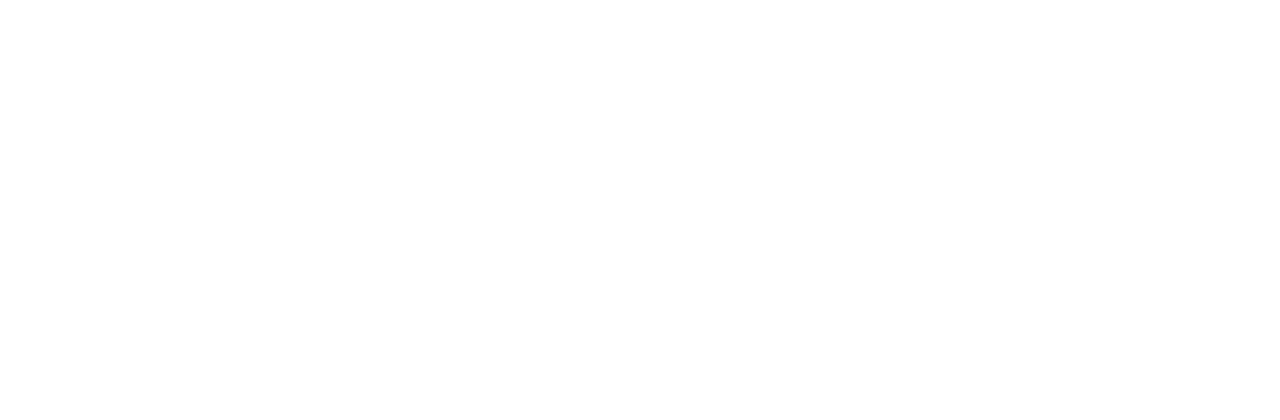
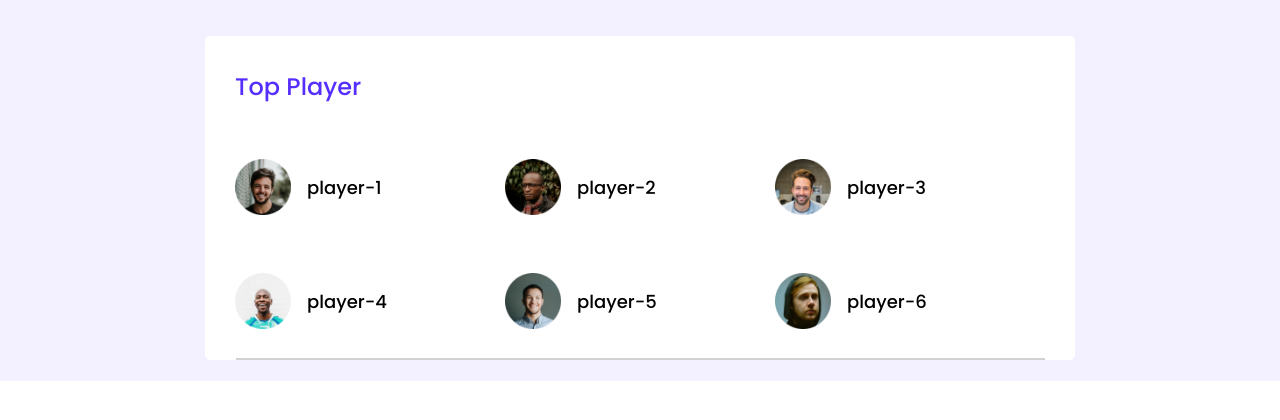
Before and after one commit to developer-nieem/leaderboard-project, a plain HTML site: page index.html in a window 1280 px wide. Drawn offline with Linux system fonts and the light colour scheme.

Commit message:
done top player section

```diff
--- a/css/style.css
+++ b/css/style.css
@@ -0,0 +1,63 @@
+@import url('https://fonts.googleapis.com/css2?family=Poppins:wght@400;500;700&display=swap');
+
+* {
+    margin: 0;
+    padding: 0;
+    font-family: 'Poppins', sans-serif;
+}
+
+main {
+    background-color: #F3F1FF;
+    display: flex;
+    justify-content: center;
+}
+
+.conatiner {
+    width: 870px;
+    background-color: #fff;
+    margin-top: 36px;
+    margin-bottom: 21px;
+    border-radius: 5px;
+}
+
+.title {
+    font-weight: 500;
+    font-size: 24px;
+    color: #562EFF;
+    padding: 33px 0px 0px 30px;
+}
+hr{
+    width: 807px;
+    border: 1px solid #D1D1D1;
+    margin: 0 auto;
+}
+/* Global css end */
+
+/* top player css start here */
+.players {
+    display: grid;
+    grid-template-columns: repeat(3, 1fr);
+    padding: 26px 30px 0px 30px;
+
+}
+
+.player {
+    display: flex;
+    align-items: center;
+    margin: 29px 0px ;
+}
+
+.player img {
+    width: 56px;
+    height: 56px;
+}
+
+.player h3 {
+    font-style: normal;
+    font-weight: 500;
+    font-size: 18px;
+    margin-left: 16px;
+    color: #000000;
+}
+
+/* top player css end */
--- a/index.html
+++ b/index.html
@@ -5,8 +5,55 @@
     <meta http-equiv="X-UA-Compatible" content="IE=edge">
     <meta name="viewport" content="width=device-width, initial-scale=1.0">
     <title>Leader board project</title>
+    <link rel="stylesheet" href="css/style.css">
+
 </head>
 <body>
+    <header>
 
+    </header>
+<!-- Header part end  -->
+
+<!-- main content start here -->
+
+    <main>
+        <section class="conatiner">
+            <!-- top player part start here  -->
+            <div class="top-player">
+                <h2 class="title">Top Player</h2>
+                <div class="players">
+                    <div class="player">
+                        <img src="images/players/player-1.png" alt="">
+                        <h3>player-1</h3>
+                    </div>
+                    <div class="player">
+                        <img src="images/players/player-2.png" alt="">
+                        <h3>player-2</h3>
+                    </div>
+                    <div class="player">
+                        <img src="images/players/player-3.png" alt="">
+                        <h3>player-3</h3>
+                    </div>
+                    <div class="player">
+                        <img src="images/players/player-4.png" alt="">
+                        <h3>player-4</h3>
+                    </div>
+                    <div class="player">
+                        <img src="images/players/player-5.png" alt="">
+                        <h3>player-5</h3>
+                    </div>
+                    <div class="player">
+                        <img src="images/players/player-6.png" alt="">
+                        <h3>player-6</h3>
+                    </div>
+
+                </div>
+                <hr>
+            </div>
+
+            <!-- top player part end   -->
+
+        </section>
+    </main>
 </body>
 </html>
```
